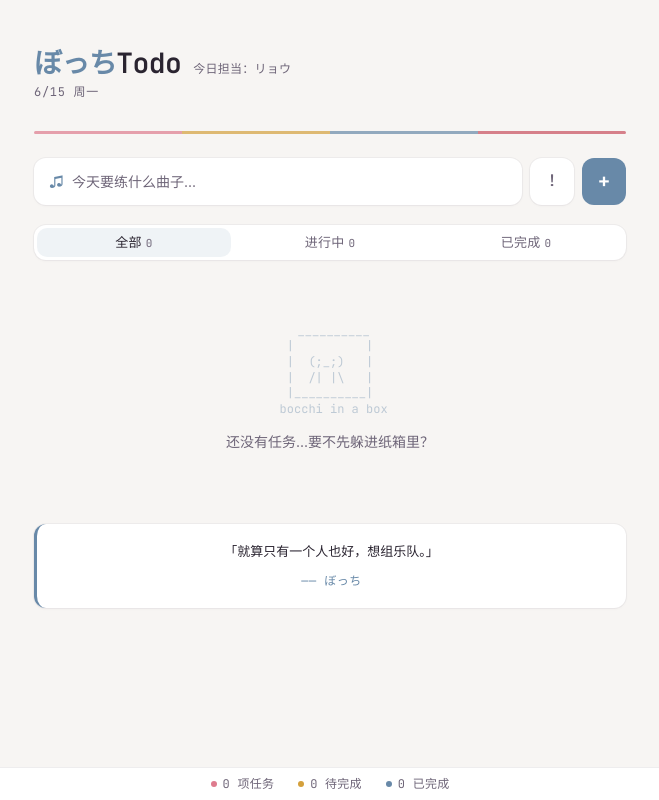
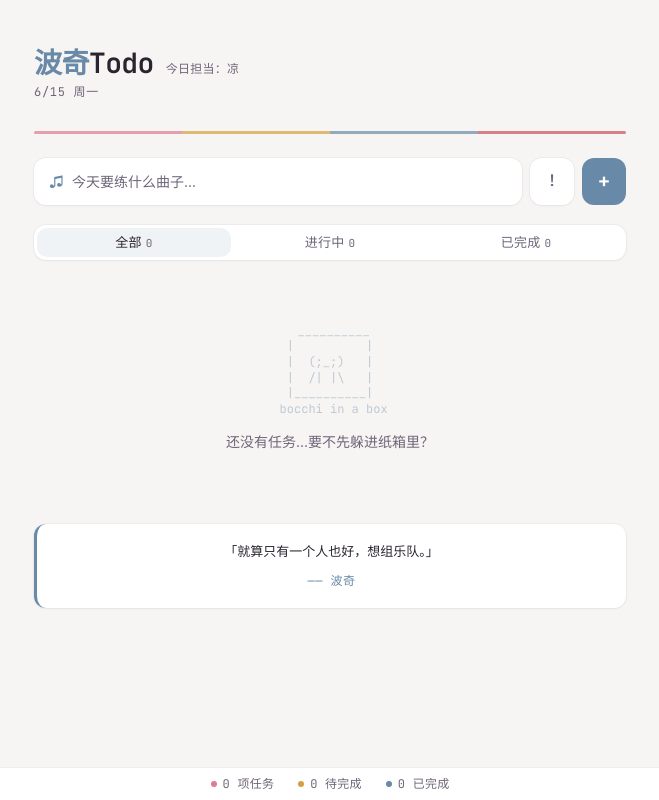
Before and after one commit to andrewdu924/bocchi-todo, a React (Vite) app: page / in a window 1280 px wide. Shown: the whole page, without its empty margins (310-969 px from the left). Built offline with nearby package versions, Linux system fonts and the light colour scheme.

Commit message:
refactor: 角色名改为中文（波奇/凉）

```diff
--- a/src/App.jsx
+++ b/src/App.jsx
@@ -9,10 +9,10 @@ import StatusBar from './components/StatusBar'
 const STORE_KEY = 'bocchitodo:items'
 
 const DAILY_THEMES = [
-  { name: 'ぼっち', color: '#de7b8e', dim: 'rgba(222,123,142,0.10)' },  // 周日/周三 - 粉
-  { name: '虹夏',   color: '#d4a03c', dim: 'rgba(212,160,60,0.10)' },   // 周一/周四 - 金
-  { name: 'リョウ', color: '#6889a8', dim: 'rgba(104,137,168,0.10)' },  // 周二/周五 - 蓝
-  { name: '喜多',   color: '#c9505e', dim: 'rgba(201,80,94,0.10)' },    // 周六 - 红
+  { name: '波奇', color: '#de7b8e', dim: 'rgba(222,123,142,0.10)' },  // 周日/周三 - 粉
+  { name: '虹夏', color: '#d4a03c', dim: 'rgba(212,160,60,0.10)' },   // 周一/周四 - 金
+  { name: '凉',   color: '#6889a8', dim: 'rgba(104,137,168,0.10)' },  // 周二/周五 - 蓝
+  { name: '喜多', color: '#c9505e', dim: 'rgba(201,80,94,0.10)' },    // 周六 - 红
 ]
 
 function getDailyTheme() {
@@ -24,35 +24,35 @@ function getDailyTheme() {
 
 const DAILY_QUOTES = [
   { text: '就算逃到天涯海角，乐队的问题还是会追上来的。', who: '虹夏' },
-  { text: '要是能像空气吉他一样，什么都不做就能弹就好了...', who: 'ぼっち' },
+  { text: '要是能像空气吉他一样，什么都不做就能弹就好了...', who: '波奇' },
   { text: '乐队就是要大家一起才有趣啊！', who: '虹夏' },
   { text: '结束乐队，是我们的全部。', who: '喜多' },
-  { text: '反正我这种人，就算消失也不会有人在意的...', who: 'ぼっち' },
-  { text: '音乐是不需要语言的。', who: 'リョウ' },
+  { text: '反正我这种人，就算消失也不会有人在意的...', who: '波奇' },
+  { text: '音乐是不需要语言的。', who: '凉' },
   { text: '只要站在舞台上，大家就都是主角。', who: '虹夏' },
-  { text: '今天也是社恐的一天呢。', who: 'ぼっち' },
-  { text: '贝斯才是乐队的灵魂。', who: 'リョウ' },
+  { text: '今天也是社恐的一天呢。', who: '波奇' },
+  { text: '贝斯才是乐队的灵魂。', who: '凉' },
   { text: '第一次Live居然成功了！', who: '喜多' },
-  { text: '想要被人需要，想要被人认可。', who: 'ぼっち' },
+  { text: '想要被人需要，想要被人认可。', who: '波奇' },
   { text: '闪闪发光的青春，大概就是这样的吧。', who: '虹夏' },
-  { text: '音乐不会背叛你。', who: 'リョウ' },
-  { text: '吉他英雄什么的，才不是我的目标呢...才怪。', who: 'ぼっち' },
+  { text: '音乐不会背叛你。', who: '凉' },
+  { text: '吉他英雄什么的，才不是我的目标呢...才怪。', who: '波奇' },
   { text: '今天的练习，是为了明天的Live！', who: '喜多' },
-  { text: '下町的空气里，都带着摇滚的味道。', who: 'リョウ' },
-  { text: '就算只有一个人也好，想组乐队。', who: 'ぼっち' },
+  { text: '下町的空气里，都带着摇滚的味道。', who: '凉' },
+  { text: '就算只有一个人也好，想组乐队。', who: '波奇' },
   { text: '大家在一起，就是最棒的乐队。', who: '虹夏' },
-  { text: '吉他弦断了也要继续弹！', who: 'ぼっち' },
-  { text: '贝斯线才是让身体动起来的关键。', who: 'リョウ' },
+  { text: '吉他弦断了也要继续弹！', who: '波奇' },
+  { text: '贝斯线才是让身体动起来的关键。', who: '凉' },
   { text: 'Live House的灯光，是最美的风景。', who: '喜多' },
-  { text: '社恐不是病，是超能力。', who: 'ぼっち' },
+  { text: '社恐不是病，是超能力。', who: '波奇' },
   { text: 'STAR☆的光芒，照亮每一个角落！', who: '喜多' },
-  { text: '明天也要努力练习吉他！...大概。', who: 'ぼっち' },
+  { text: '明天也要努力练习吉他！...大概。', who: '波奇' },
   { text: '下课铃响了就是乐队时间！', who: '虹夏' },
-  { text: '衣服是用来穿的，不是用来品味的。', who: 'リョウ' },
-  { text: '第一次收到LINE消息居然不是广告！', who: 'ぼっち' },
+  { text: '衣服是用来穿的，不是用来品味的。', who: '凉' },
+  { text: '第一次收到LINE消息居然不是广告！', who: '波奇' },
   { text: '后藤同学的吉他，真的很厉害哦。', who: '喜多' },
   { text: '青春就是不断试错的过程。', who: '虹夏' },
-  { text: '贝斯手的孤独，你们不懂。', who: 'リョウ' },
+  { text: '贝斯手的孤独，你们不懂。', who: '凉' },
 ]
 
 function getDailyQuote() {
--- a/src/components/Header.jsx
+++ b/src/components/Header.jsx
@@ -6,7 +6,7 @@ export default function Header({ dailyTheme }) {
   return (
     <header className="header">
       <div className="title-row">
-        <h1 className="app-title"><span style={{ color: dailyTheme.color }}>ぼっち</span>Todo</h1>
+        <h1 className="app-title"><span style={{ color: dailyTheme.color }}>波奇</span>Todo</h1>
         <span className="subtitle">今日担当：{dailyTheme.name}</span>
       </div>
       <span className="date-badge">{dateStr}</span>
```
Also changed, not shown: 1 other file (tests, documents, lock files or other folders).
